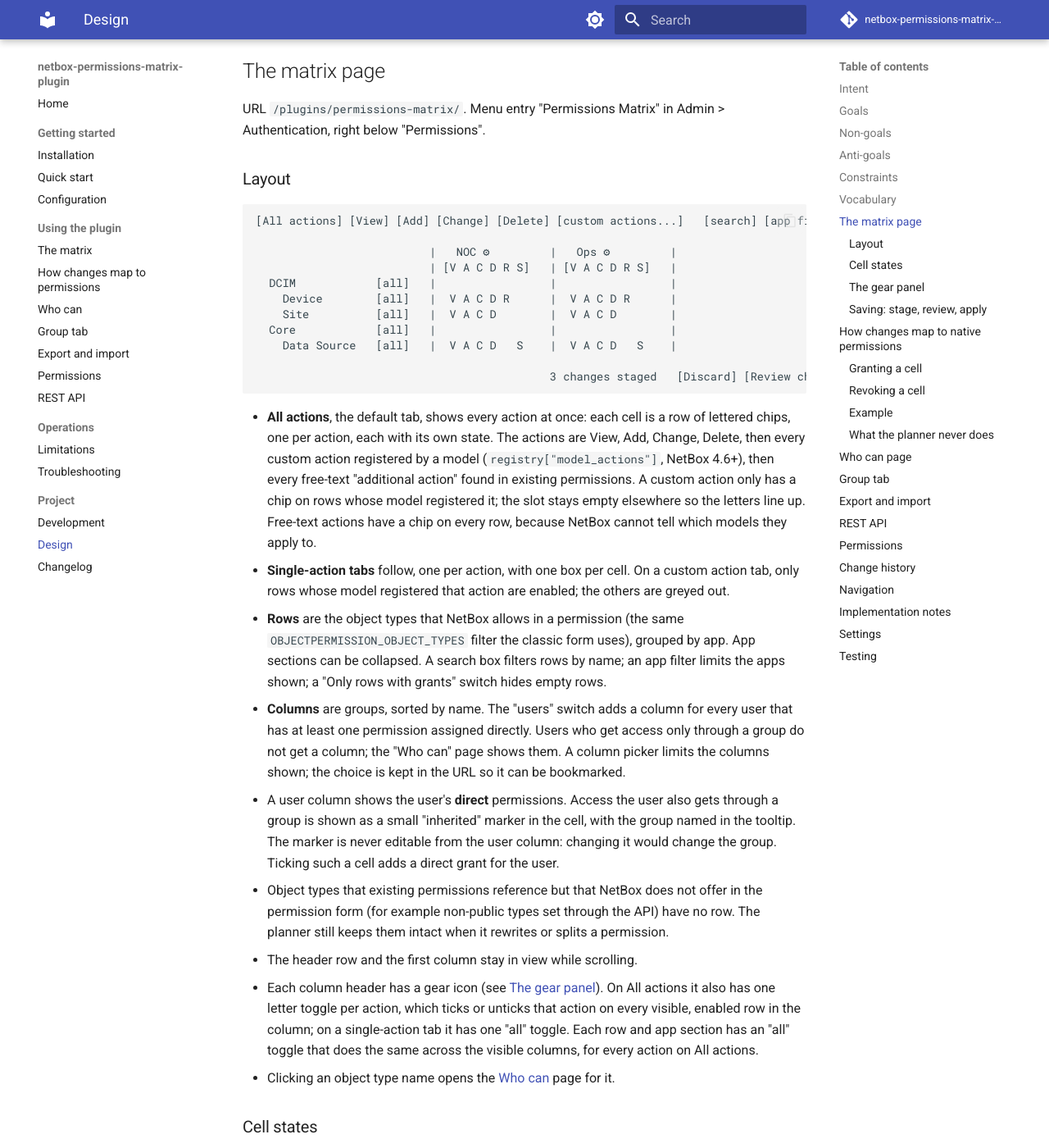
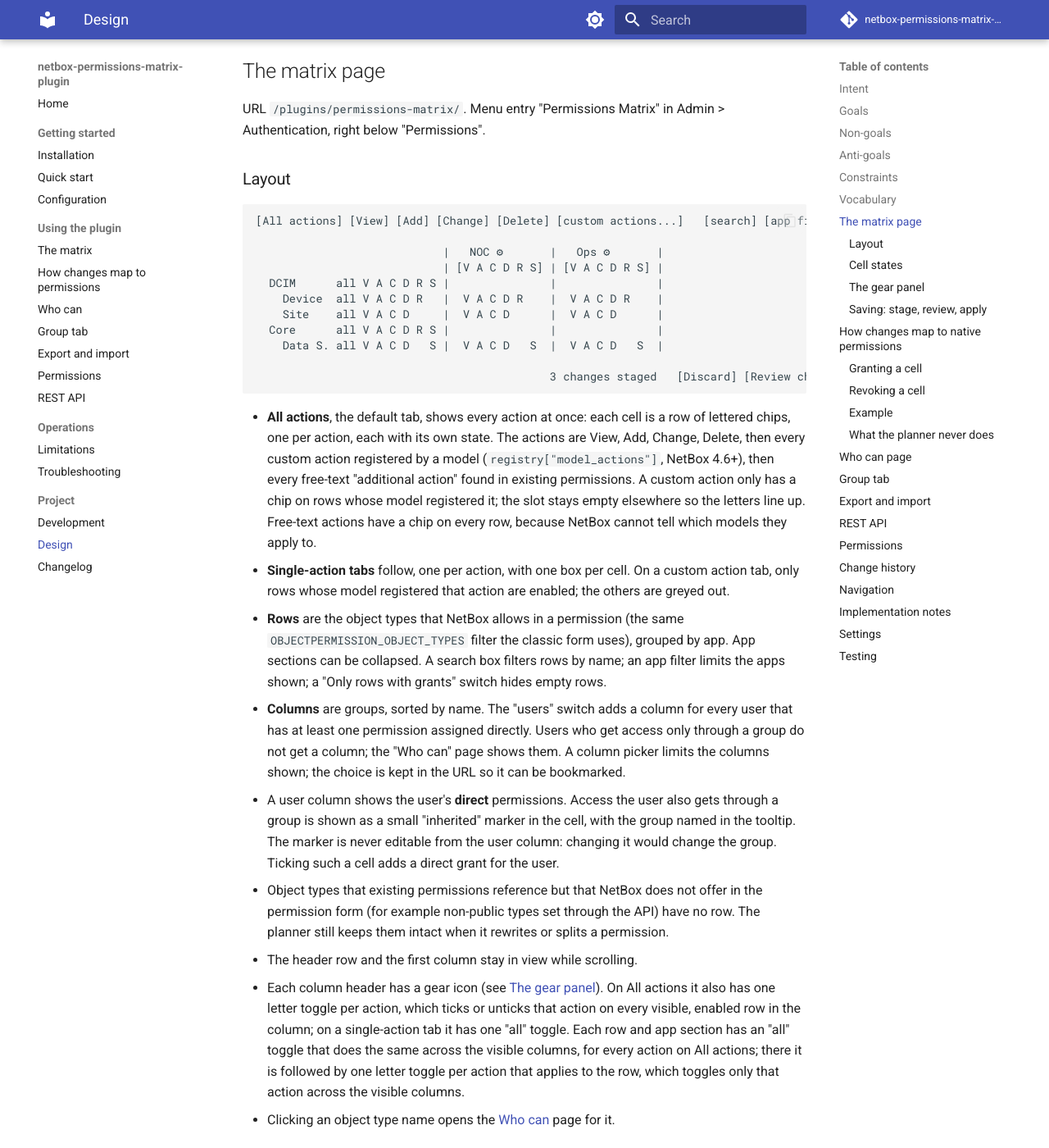
Before and after one commit to thomaschristory/netbox-permissions-matrix-plugin, an MkDocs documentation site: the page built from docs/DESIGN.md, in a window 1280 px wide and 1400 px high, scrolled down 1933 px. Shown: the whole window at 82% size. Built offline with MkDocs 1.6.1 and Material for MkDocs 9.7.7, drawn with Linux system fonts in a browser that asks for light colours; comment, search, counter and statistics services are not loaded.

Commit message:
feat: per-action toggles on each row and app section

````diff
--- a/docs/DESIGN.md
+++ b/docs/DESIGN.md
@@ -69,13 +69,13 @@
 ```
 [All actions] [View] [Add] [Change] [Delete] [custom actions...]   [search] [app filter] [x] users  [columns]
 
-                          |   NOC ⚙         |   Ops ⚙         |
-                          | [V A C D R S]   | [V A C D R S]   |
-  DCIM            [all]   |                 |                 |
-    Device        [all]   |  V A C D R      |  V A C D R      |
-    Site          [all]   |  V A C D        |  V A C D        |
-  Core            [all]   |                 |                 |
-    Data Source   [all]   |  V A C D   S    |  V A C D   S    |
+                            |   NOC ⚙       |   Ops ⚙       |
+                            | [V A C D R S] | [V A C D R S] |
+  DCIM      all V A C D R S |               |               |
+    Device  all V A C D R   |  V A C D R    |  V A C D R    |
+    Site    all V A C D     |  V A C D      |  V A C D      |
+  Core      all V A C D R S |               |               |
+    Data S. all V A C D   S |  V A C D   S  |  V A C D   S  |
 
                                             3 changes staged   [Discard] [Review changes]
 ```
@@ -104,7 +104,8 @@
 - Each column header has a gear icon (see [The gear panel](#the-gear-panel)). On All actions it also has one letter
   toggle per action, which ticks or unticks that action on every visible, enabled row in the column; on a
   single-action tab it has one "all" toggle. Each row and app section has an "all" toggle that does the same across
-  the visible columns, for every action on All actions.
+  the visible columns, for every action on All actions; there it is followed by one letter toggle per action that
+  applies to the row, which toggles only that action across the visible columns.
 - Clicking an object type name opens the [Who can](#who-can-page) page for it.
 
 ### Cell states
````
Also changed, not shown: CHANGELOG.md (+2 -1 lines), docs/matrix.md (+11 -9 lines), netbox_permissions_matrix_plugin/static/netbox_permissions_matrix_plugin/matrix.css (+14 -0 lines), netbox_permissions_matrix_plugin/static/netbox_permissions_matrix_plugin/matrix.js (+16 -5 lines).
